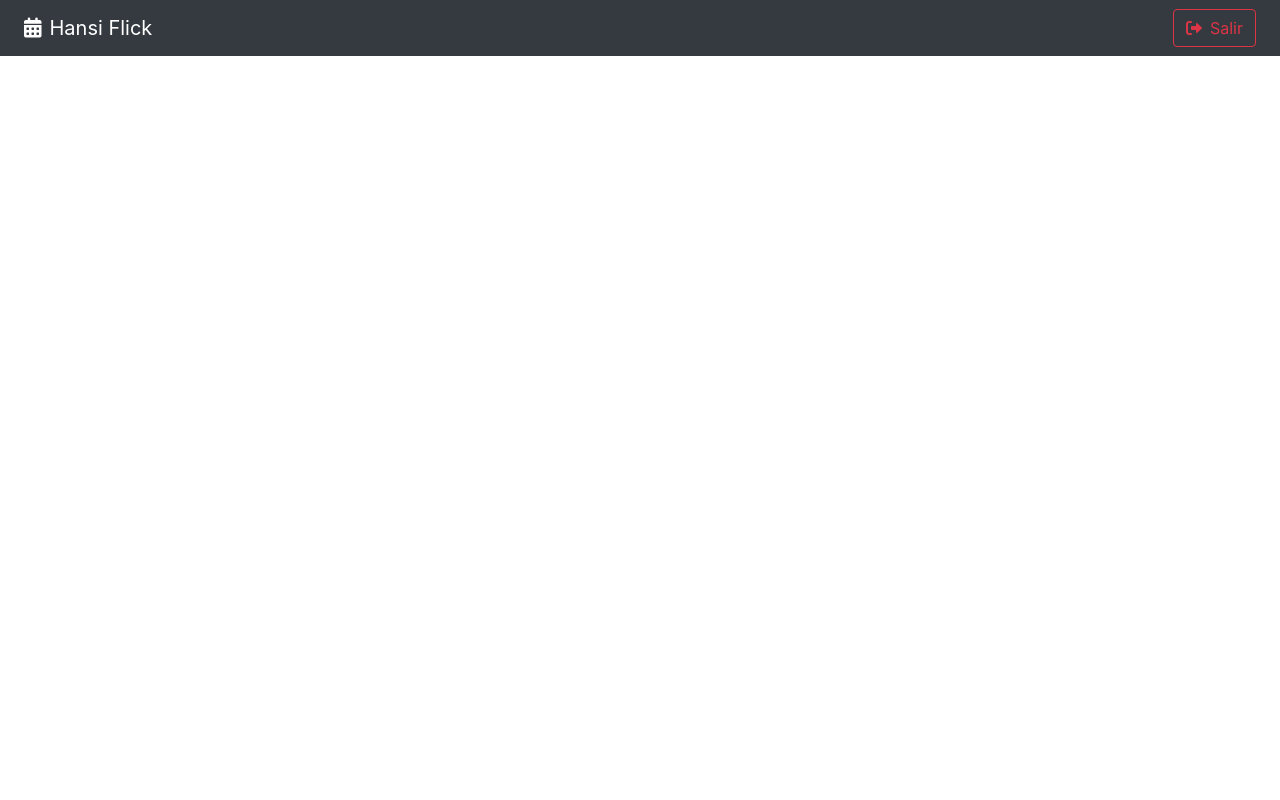
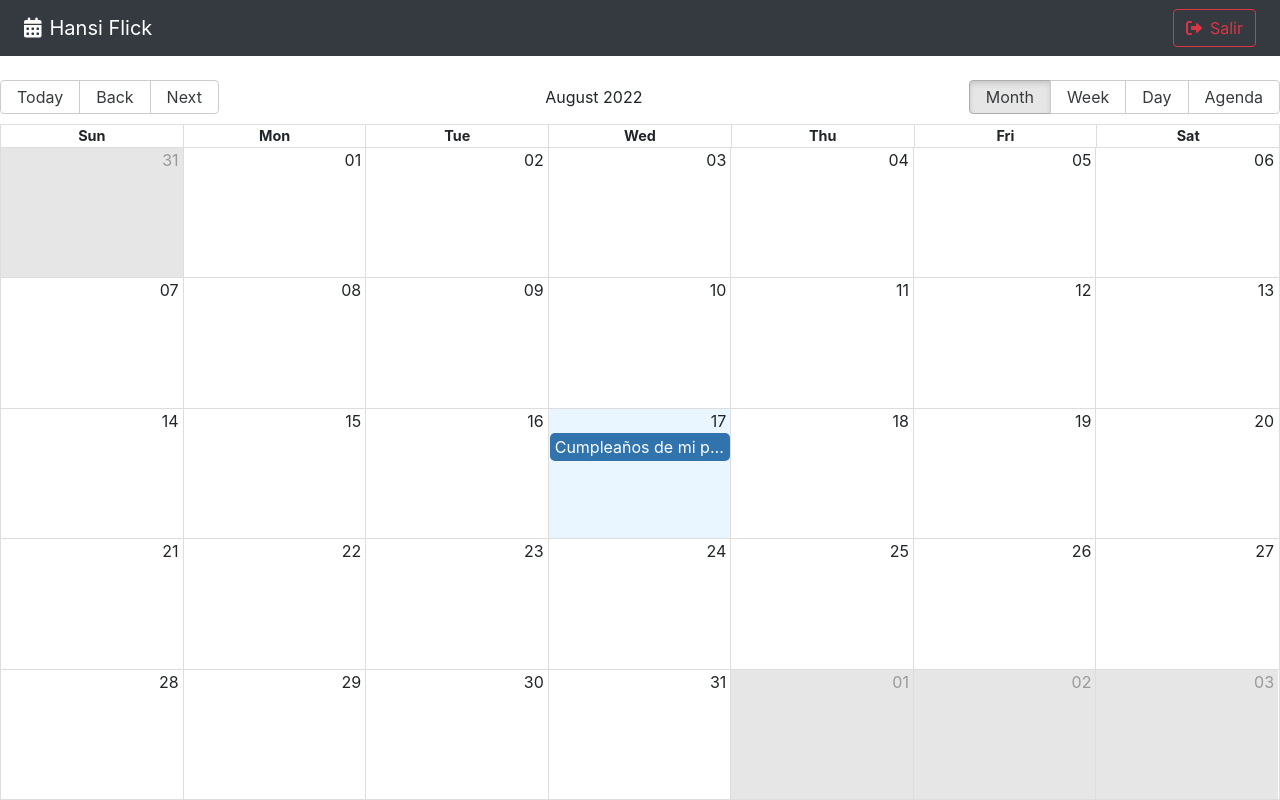
Before and after one commit to LuisChavezz/react-calendar, a React (Vite) app: page / in a window 1280 px wide. Built offline with nearby package versions, Linux system fonts and the light colour scheme.

Commit message:
Calendario

```diff
--- a/package.json
+++ b/package.json
@@ -9,7 +9,9 @@
     "preview": "vite preview"
   },
   "dependencies": {
+    "date-fns": "^2.29.1",
     "react": "^18.2.0",
+    "react-big-calendar": "^1.5.0",
     "react-dom": "^18.2.0",
     "react-router-dom": "6"
   },
--- a/src/calendar/components/Navbar.jsx
+++ b/src/calendar/components/Navbar.jsx
@@ -2,6 +2,16 @@
 
 export const Navbar = () => {
   return (
-    <div>Navbar</div>
+    <div className="navbar navbar-dark bg-dark mb-4 px-4">
+      <span className="navbar-brand">
+        <i className="fas fa-calendar-alt mr-2"></i>
+        <span>Hansi Flick</span>
+      </span>
+
+      <button className="btn btn-outline-danger">
+        <i className="fas fa-sign-out-alt mr-2"></i>
+        <span>Salir</span>
+      </button>
+    </div>
   )
 }
--- a/src/calendar/pages/CalendarPage.jsx
+++ b/src/calendar/pages/CalendarPage.jsx
@@ -1,18 +1,48 @@
+import { Calendar, dateFnsLocalizer } from 'react-big-calendar'
+import 'react-big-calendar/lib/css/react-big-calendar.css'
+import { addHours, format, parse, startOfWeek, getDay } from 'date-fns'
+import { enUS } from 'date-fns/locale'
+
+// components
 import { Navbar } from "../"
 
+const locales = {
+  'en-US': enUS,
+}
+const localizer = dateFnsLocalizer({
+  format,
+  parse,
+  startOfWeek,
+  getDay,
+  locales,
+})
+
+const events = [
+  {
+    title: 'Cumpleaños de mi pana',
+    notes: 'Comprar cartón de chelas',
+    start: new Date(),
+    end: addHours( new Date(), 2 ),
+    bgColor: '#fafafa',
+    user: {
+      id: '123',
+      name: 'Alberto'
+    }
+  }
+]
 
 export const CalendarPage = () => {
   return (
-    <div className="navbar navbar-dark bg-dark mb-4 px-4">
-      <span className="navbar-brand">
-        <i className="fas fa-calendar-alt mr-2"></i>
-        <span>Hansi Flick</span>
-      </span>
+    <>
+      <Navbar />
 
-      <button className="btn btn-outline-danger">
-        <i className="fas fa-sign-out-alt mr-2"></i>
-        <span>Salir</span>
-      </button>
-    </div>
+      <Calendar
+        localizer={ localizer }
+        events={ events }
+        startAccessor="start"
+        endAccessor="end"
+        style={{ height: 'calc( 100vh - 80px )' }}
+      />
+    </>
   )
 }
```
Also changed, not shown: 1 other file (tests, documents, lock files or other folders).
